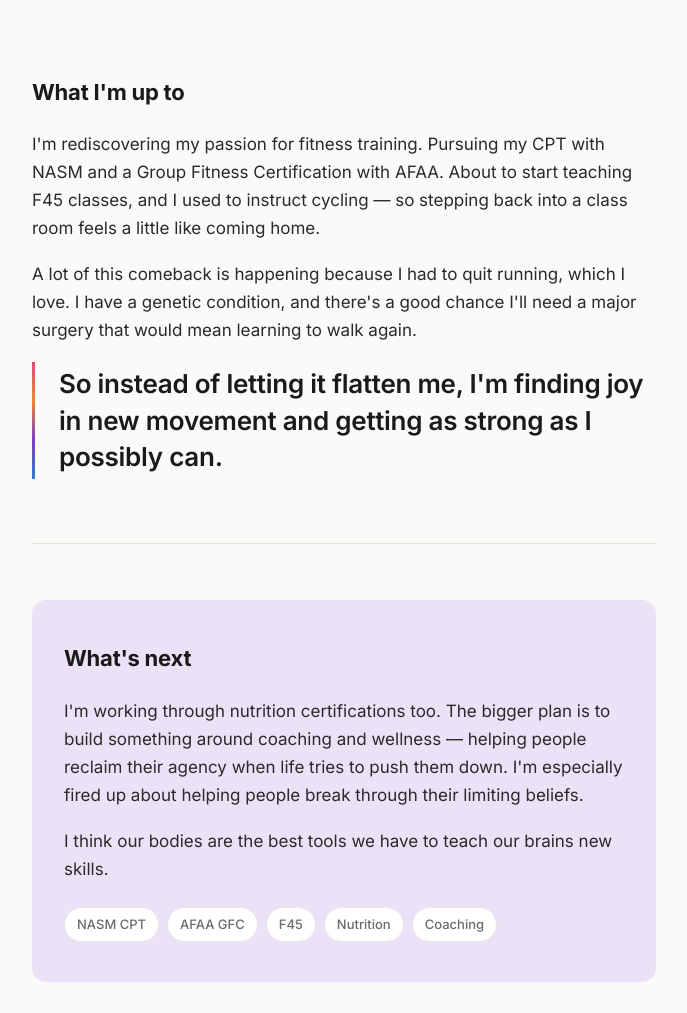
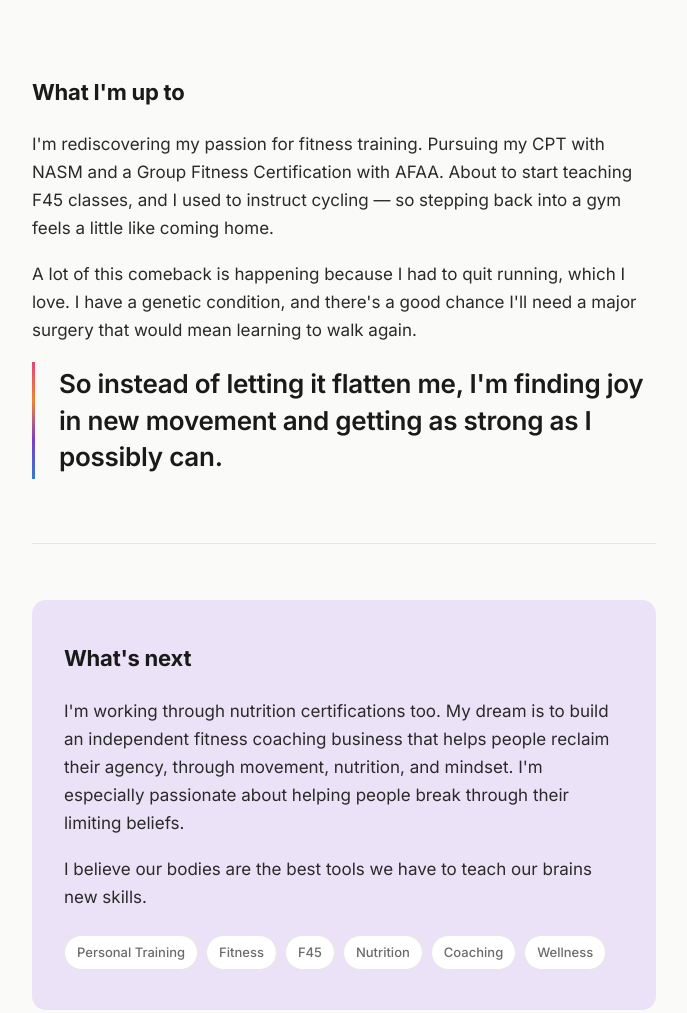
Before and after one commit to lexawakefield/lunch-with-lexa, a plain HTML site: page index.html in a window 1280 px wide. Shown: the part 280-1293 px from the top of the page, without its empty margins (296-983 px from the left). Drawn offline with Linux system fonts and the light colour scheme.

Commit message:
Update index.html

```diff
--- a/index.html
+++ b/index.html
@@ -173,7 +173,7 @@
 
     <section class="section">
       <h2>What I'm up to</h2>
-      <p>I'm rediscovering my passion for fitness training. Pursuing my CPT with NASM and a Group Fitness Certification with AFAA. About to start teaching F45 classes, and I used to instruct cycling — so stepping back into a class room feels a little like coming home.</p>
+      <p>I'm rediscovering my passion for fitness training. Pursuing my CPT with NASM and a Group Fitness Certification with AFAA. About to start teaching F45 classes, and I used to instruct cycling — so stepping back into a gym feels a little like coming home.</p>
       <p>A lot of this comeback is happening because I had to quit running, which I love. I have a genetic condition, and there's a good chance I'll need a major surgery that would mean learning to walk again.</p>
 
       <div class="pullquote">
@@ -183,15 +183,16 @@
 
     <section class="section">
       <h2>What's next</h2>
-      <p>I'm working through nutrition certifications too. The bigger plan is to build something around coaching and wellness — helping people reclaim their agency when life tries to push them down. I'm especially fired up about helping people break through their limiting beliefs.</p>
-      <p>I think our bodies are the best tools we have to teach our brains new skills.</p>
+      <p>I'm working through nutrition certifications too. My dream is to build an independent fitness coaching business that helps people reclaim their agency, through movement, nutrition, and mindset. I'm especially passionate about helping people break through their limiting beliefs.</p>
+      <p>I believe our bodies are the best tools we have to teach our brains new skills.</p>
 
       <div class="tags">
-        <span class="tag">NASM CPT</span>
-        <span class="tag">AFAA GFC</span>
+        <span class="tag">Personal Training</span>
+        <span class="tag">Fitness</span>
         <span class="tag">F45</span>
         <span class="tag">Nutrition</span>
         <span class="tag">Coaching</span>
+        <span class="tag">Wellness</span>
       </div>
     </section>
 
```
